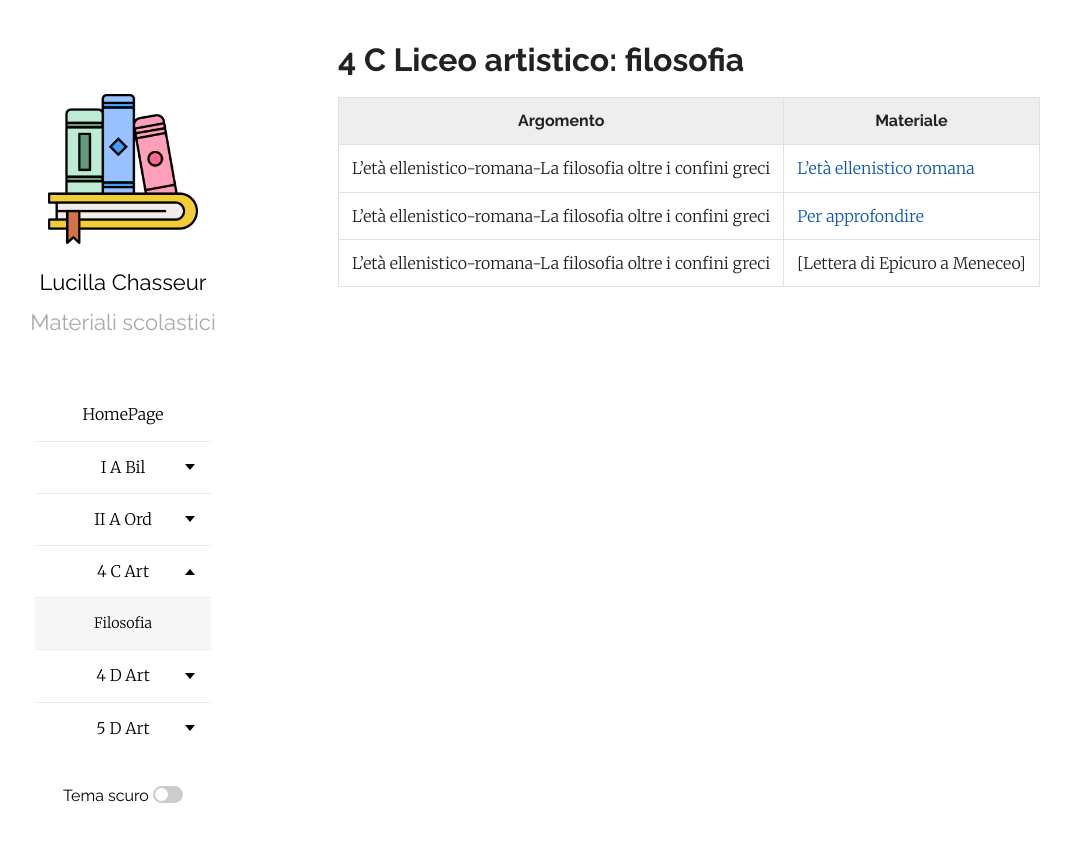
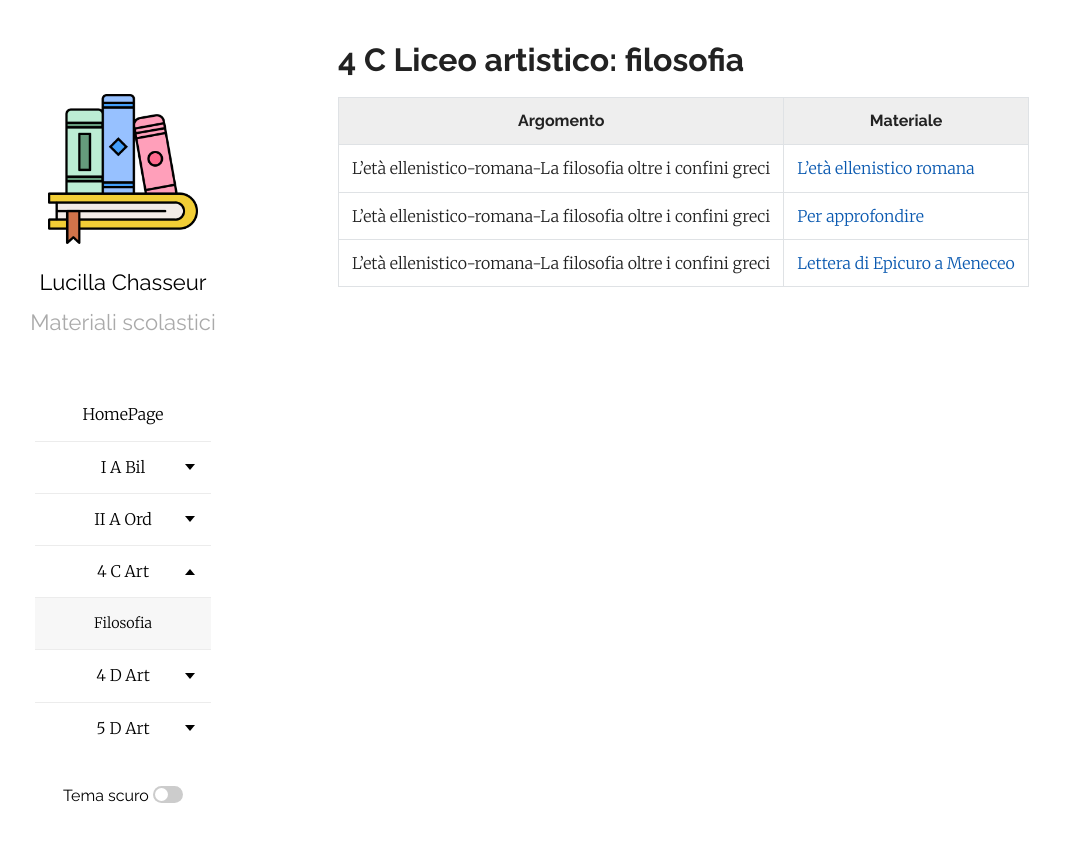
Before and after one commit to efemeridi/efemeridi.github.io, a Jekyll site: the page built from 4c_art_filosofia.md, in a window 1280 px wide. Shown: the top 842 px of the page, without its empty margins (62-1133 px from the left). Built offline with Jekyll 4.4.1, drawn with Linux system fonts in a browser that asks for light colours; our own code applies the rules of GitHub Pages for plain Markdown files; part of the change alters nothing that is shown.

```diff
--- a/4c_art_filosofia.md
+++ b/4c_art_filosofia.md
@@ -7,4 +7,4 @@ layout: page
 |-----------|-------------|
 |L'età ellenistico-romana-La filosofia oltre i confini greci|[L'età ellenistico romana](/materiali/4_C_art/filosofia/01_ellenismo_epicu_stoici_4C.pdf/)
 |L'età ellenistico-romana-La filosofia oltre i confini greci|[Per approfondire](https://www.internazionale.it/magazine/ngugi-wa-thiong-o/2025/10/23/contro-il-colonialismo-della-lingua)
-|L'età ellenistico-romana-La filosofia oltre i confini greci|[Lettera di Epicuro a Meneceo]
+|L'età ellenistico-romana-La filosofia oltre i confini greci|[Lettera di Epicuro a Meneceo](/materiali/4_C_art/filosofia/02_Epicuro_lettera_a_Meneceo_studenti_4C.pdf/)
```
